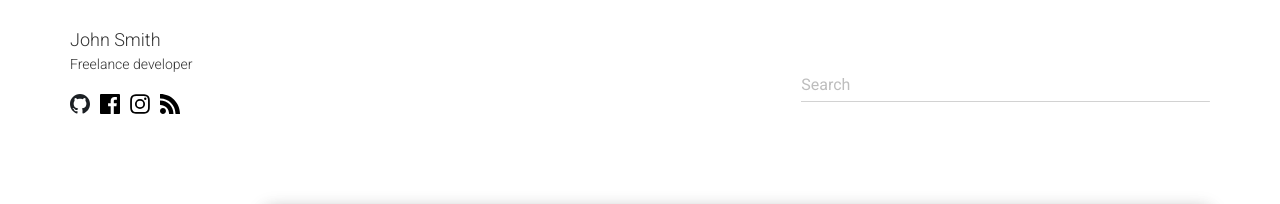
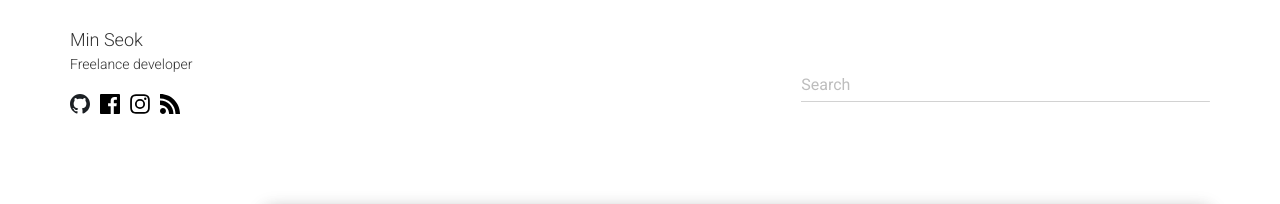
Before and after one commit to alalstjr/promote.github.io, a Jekyll site: the page built from index.html, in a window 1280 px wide. Shown: the top 204 px of the page. Built offline with Jekyll 4.4.1, drawn with Linux system fonts in a browser that asks for light colours; nearby versions of some CDN libraries; the list of posts is cut into pages by our own code.

Commit message:
Update header.html

```diff
--- a/_includes/header.html
+++ b/_includes/header.html
@@ -3,8 +3,8 @@
         <div class="row">
           <div class="col-md-3 col-sm-4 col-xs-12">
             <div class="row-details">
-              <h4 class="list-group-item-heading">{{ site.author }}</h4>
-              <p class="list-group-item-text">{{ site.about }}</p>
+              <h4 class="list-group-item-heading">Min Seok</h4>
+              <p class="list-group-item-text">Freelance developer</p>
               {% include social_links.html %}
             </div>
             <div class="navbar-header pull-right">
```
